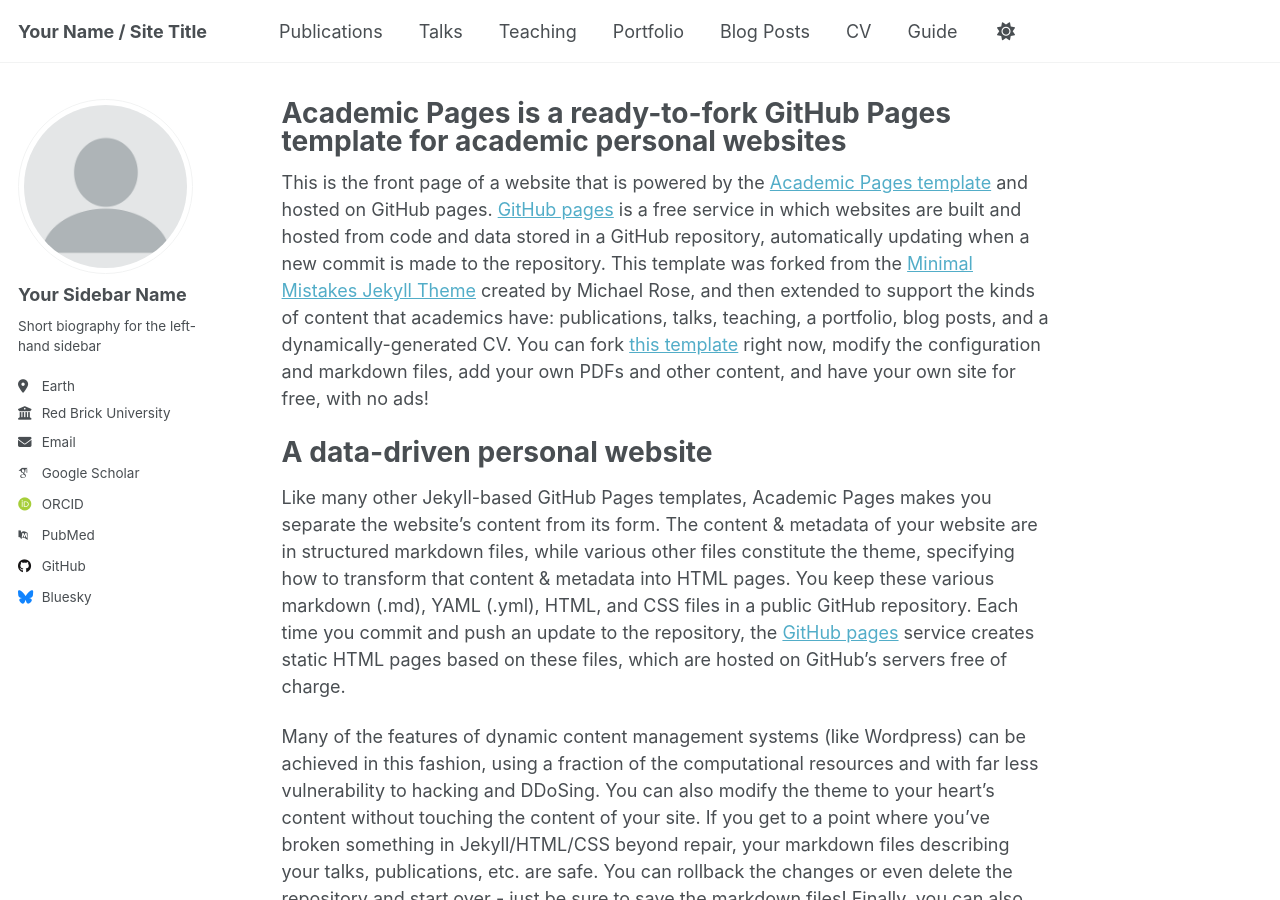
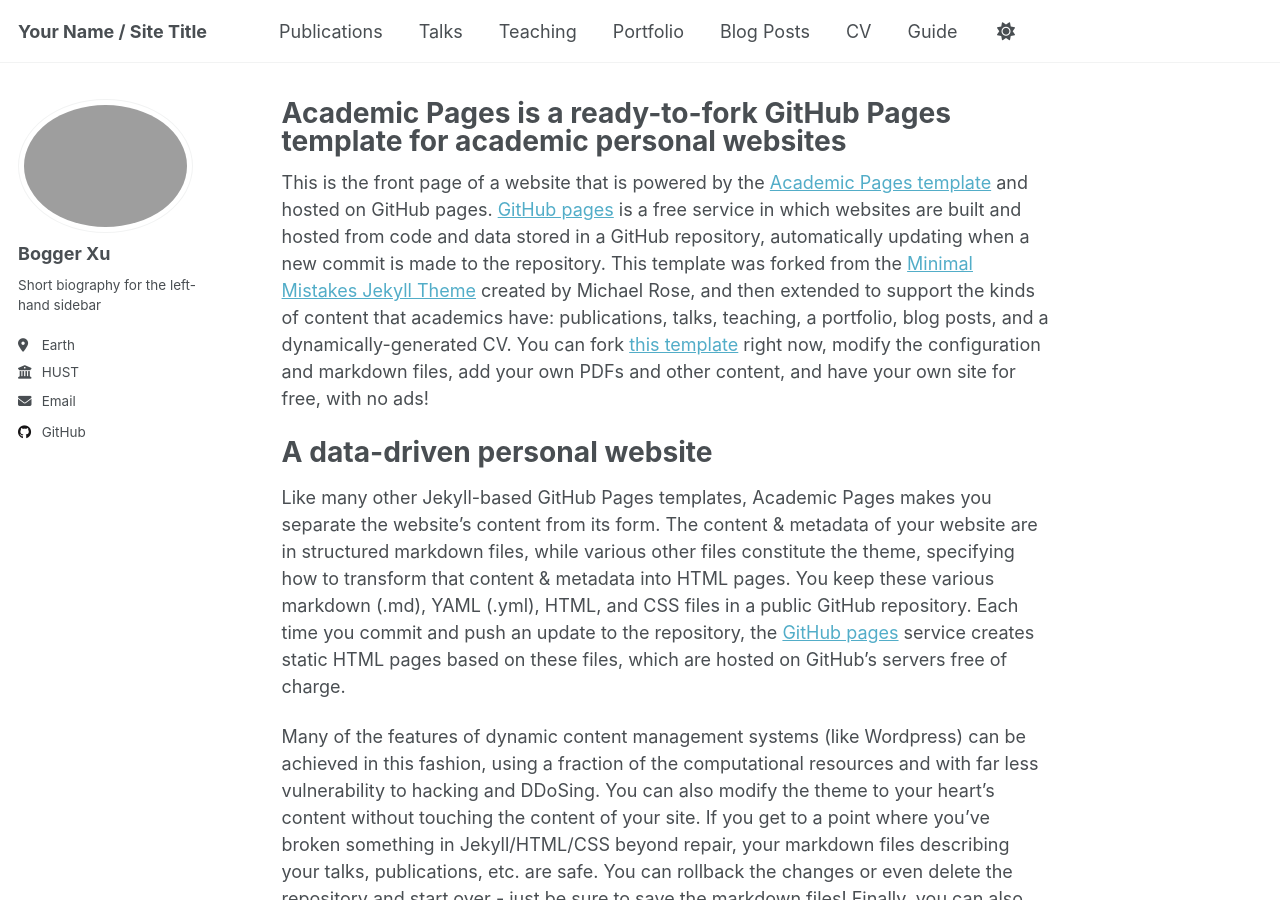
Before and after one commit to xb-Bogger/xb-Bogger.github.io, a Jekyll site: the page built from _pages/about.md, in a window 1280 px wide and 900 px high. Built offline with Jekyll 4.4.1, drawn with Linux system fonts in a browser that asks for light colours; some web fonts are replaced.

Commit message:
Update _config.yml

```diff
--- a/_config.yml
+++ b/_config.yml
@@ -22,23 +22,23 @@ repository               : "academicpages/academicpages.github.io"
 #               Additional customization can be done by editing /_includes/author-profile.html
 author:
   # Biographic information
-  avatar           : "profile.png"
-  name             : "Your Sidebar Name"
+  avatar           : "lemon.png"
+  name             : "Bogger Xu"
   pronouns         : # example: "she/her"
   bio              : "Short biography for the left-hand sidebar"
   location         : "Earth"
-  employer         : "Red Brick University"
+  employer         : "HUST"
   uri              : # URL
-  email            : "none@example.org"
+  email            : "bogger@foxmail.com"
 
   # Academic websites
   academia         : # URL
   arxiv            : # URL - Update with the correct link to your profile
-  googlescholar    : "https://scholar.google.com/citations?user=PS_CX0AAAAAJ"
+  googlescholar    : # "https://scholar.google.com/citations?user=PS_CX0AAAAAJ"
   impactstory      : # URL
-  orcid            : "http://orcid.org/yourorcidurl"
+  orcid            : # "http://orcid.org/yourorcidurl"
   semantic         : # URL
-  pubmed           : "https://www.ncbi.nlm.nih.gov/pubmed/?term=john+snow"
+  pubmed           : # "https://www.ncbi.nlm.nih.gov/pubmed/?term=john+snow"
   researchgate     : # URL
   scopus           : # URL
 
@@ -46,12 +46,12 @@ author:
   bitbucket        : # Username - Update with your username on the site
   codepen          : # Username
   dribbble         : # Username
-  github           : "academicpages"
+  github           : "https://github.com/xb-Bogger"
   kaggle           : # Username
   stackoverflow    : # User number or user number and name (i.e., use "1" or "1/jeff-atwood")
 
   # Social media
-  bluesky          : "bsky.app" # Replace this with you Bluesky username
+  bluesky          : # "bsky.app" # Replace this with you Bluesky username
   facebook         : # Username
   flickr           : # Username
   foursquare       : # Username
```
